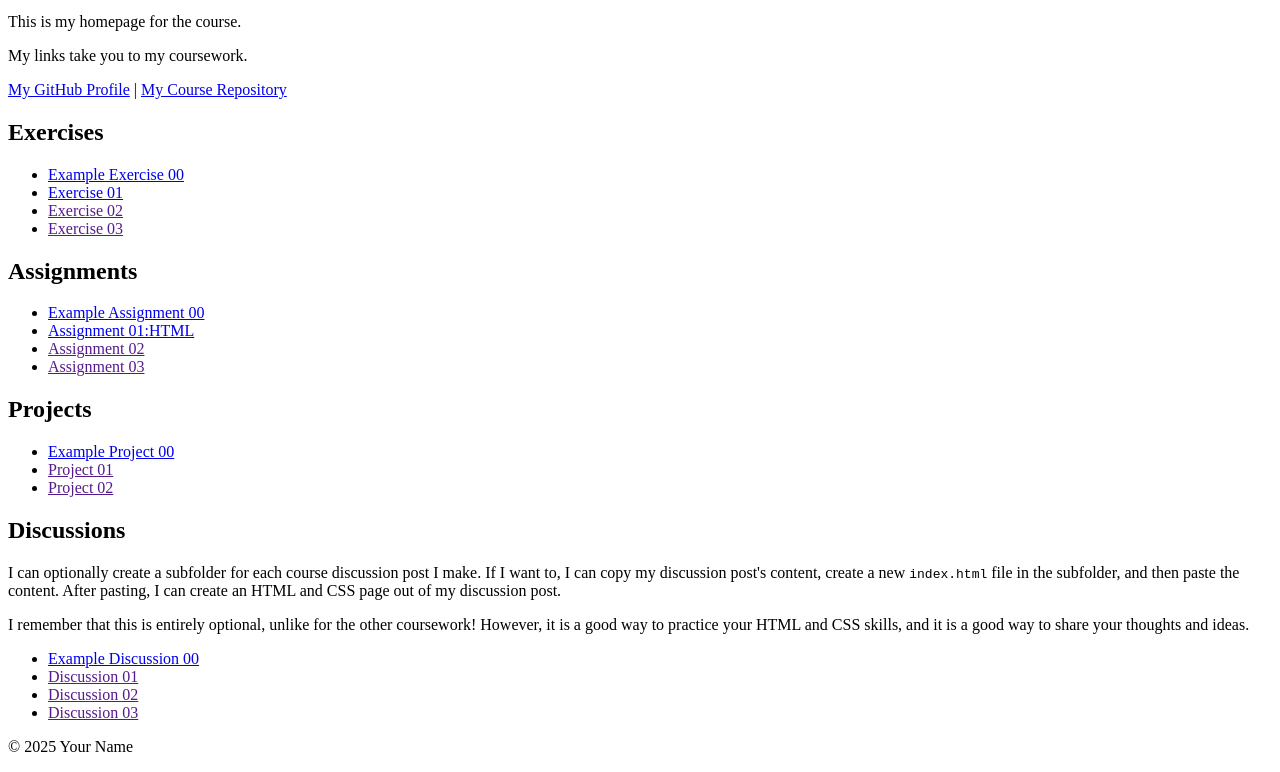
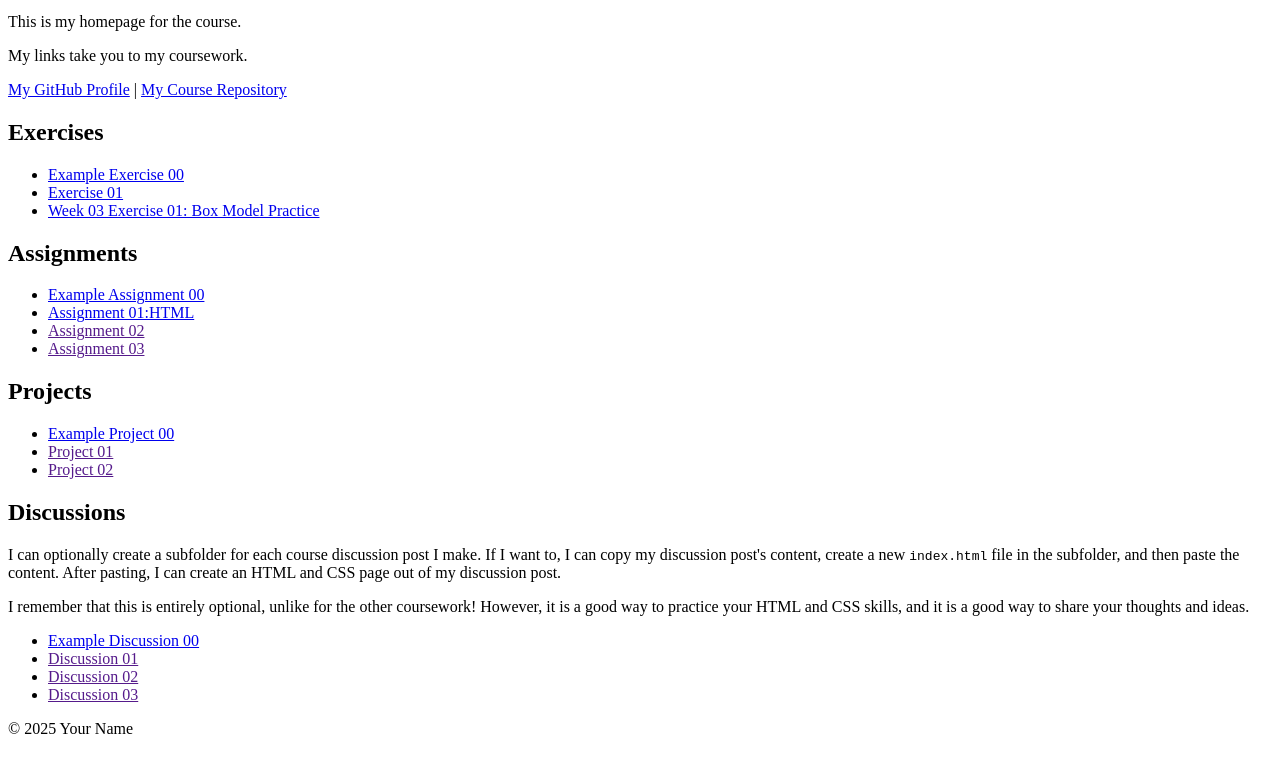
Before and after one commit to lailacombs/course-portfolio, a plain HTML site: page index.html in a window 1280 px wide. Shown: the part 148-920 px from the top of the page. Drawn offline with Linux system fonts and the light colour scheme.

Commit message:
HTML edit test

```diff
--- a/index.html
+++ b/index.html
@@ -69,9 +69,8 @@ Remember: You must create subfolders for each piece of coursework as the semeste
                     <li>
                         <a href="example-exercise-00/">Example Exercise 00</a>
                     </li>
-                    <li><a href="Exercise 02.pdf">Exercise 01</a></li>
-                    <li><a href="">Exercise 02</a></li>
-                    <li><a href="">Exercise 03</a></li>
+                    <li><a href="Exercise 02.pdf">Exercise 01</a>
+                    <li><a href="week-03-exercise-01.html/">Week 03 Exercise 01: Box Model Practice</a>
                 </ul>
             </section>
 
```
